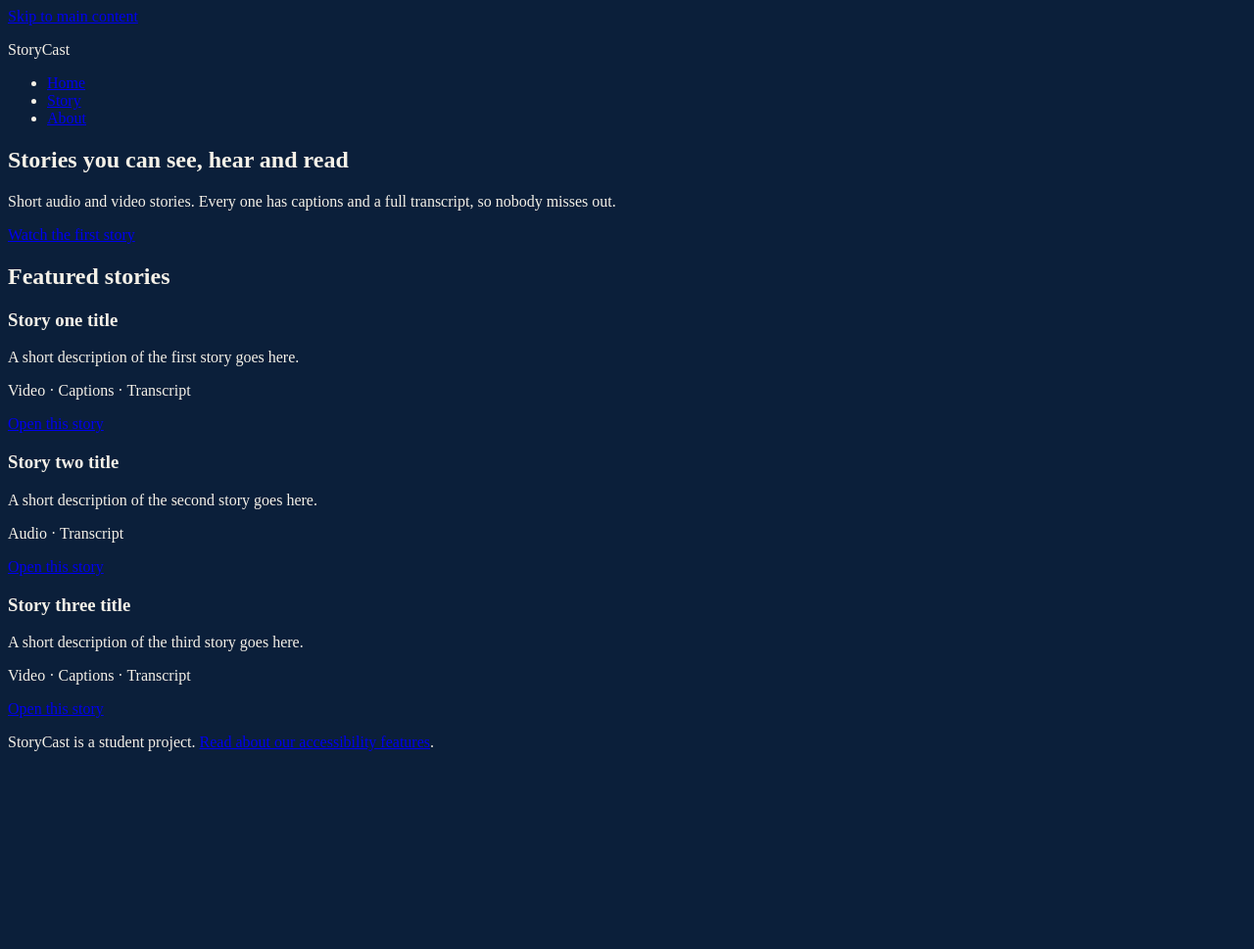
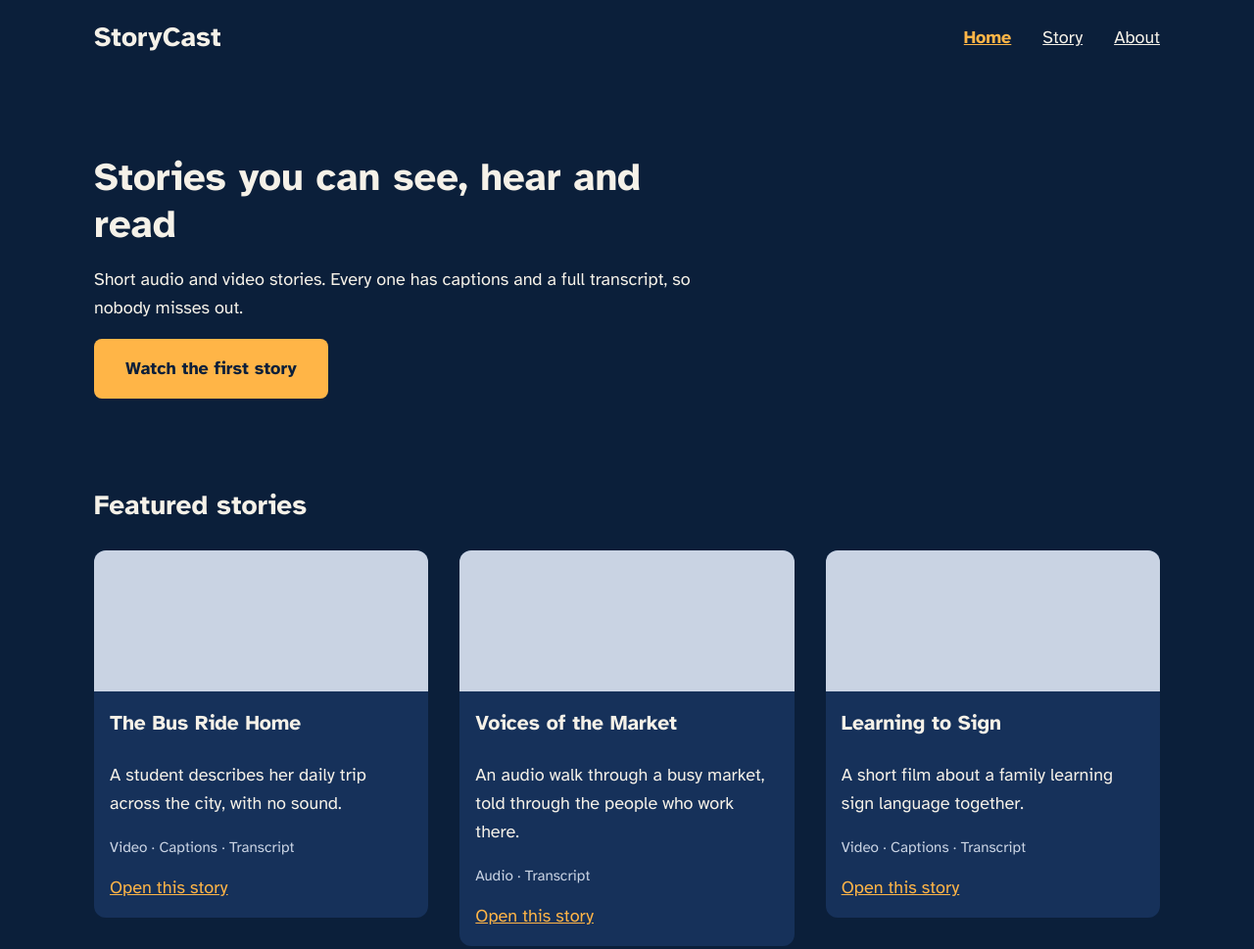
Before and after one commit to CherishHub0/storycast, a website: page index.html in a window 1280 px wide. Shown: the top 969 px of the page at 98% size. Before the commit the page ends 800 px from the top, so only its background shows below. Drawn offline with Linux system fonts and the light colour scheme.

Commit message:
Add Sass styling and story cards

```diff
--- a/index.html
+++ b/index.html
@@ -5,6 +5,7 @@
   <meta name="viewport" content="width=device-width, initial-scale=1">
   <title>StoryCast | Stories you can see, hear and read</title>
   <meta name="description" content="Short audio and video stories with captions and full transcripts.">
+  <link href="https://fonts.googleapis.com/css2?family=Atkinson+Hyperlegible:wght@400;700&display=swap" rel="stylesheet">
   <link rel="stylesheet" href="css/main.css">
 </head>
 <body>
@@ -35,26 +36,41 @@
 
       <div class="card-list">
 
+        <div class="card-box">
           <article class="card">
-          <h3>Story one title</h3>
-          <p>A short description of the first story goes here.</p>
+            <div class="thumb" aria-hidden="true"></div>
+            <div class="card-text">
+              <h3>The Bus Ride Home</h3>
+              <p>A student describes her daily trip across the city, with no sound.</p>
               <p class="meta">Video &middot; Captions &middot; Transcript</p>
               <a href="story/story-1.html">Open this story</a>
+            </div>
           </article>
+        </div>
 
+        <div class="card-box">
           <article class="card">
-          <h3>Story two title</h3>
-          <p>A short description of the second story goes here.</p>
+            <div class="thumb" aria-hidden="true"></div>
+            <div class="card-text">
+              <h3>Voices of the Market</h3>
+              <p>An audio walk through a busy market, told through the people who work there.</p>
               <p class="meta">Audio &middot; Transcript</p>
               <a href="story/story-1.html">Open this story</a>
+            </div>
           </article>
+        </div>
 
+        <div class="card-box">
           <article class="card">
-          <h3>Story three title</h3>
-          <p>A short description of the third story goes here.</p>
+            <div class="thumb" aria-hidden="true"></div>
+            <div class="card-text">
+              <h3>Learning to Sign</h3>
+              <p>A short film about a family learning sign language together.</p>
               <p class="meta">Video &middot; Captions &middot; Transcript</p>
               <a href="story/story-1.html">Open this story</a>
+            </div>
           </article>
+        </div>
 
       </div>
     </section>
--- a/sass/_spacing.scss
+++ b/sass/_spacing.scss
@@ -0,0 +1,6 @@
+// gaps and padding
+$space-s: 0.5rem;
+$space-m: 1rem;
+$space-l: 2rem;
+$space-xl: 4rem;
+$page-width: 70rem;
--- a/sass/_typography.scss
+++ b/sass/_typography.scss
@@ -0,0 +1,6 @@
+// fonts and text sizes
+$font: "Atkinson Hyperlegible", Arial, sans-serif;
+$size-base: 1.125rem;
+$size-big: 2.5rem;
+$size-med: 1.75rem;
+$line: 1.6;
--- a/sass/main.scss
+++ b/sass/main.scss
@@ -1,6 +1,163 @@
 @use "colors";
+@use "typography" as type;
+@use "spacing" as sp;
+
+* {
+  box-sizing: border-box;
+}
 
 body {
+  margin: 0;
   background: colors.$bg;
   color: colors.$text;
+  font-family: type.$font;
+  font-size: type.$size-base;
+  line-height: type.$line;
 }
+
+a {
+  color: colors.$accent;
+}
+
+// focus outline so keyboard users can see where they are
+:focus-visible {
+  outline: 3px solid colors.$accent;
+  outline-offset: 3px;
+}
+
+// skip link: hidden until you press Tab
+.skip {
+  position: absolute;
+  left: sp.$space-m;
+  top: -5rem;
+  background: colors.$accent;
+  color: colors.$bg;
+  padding: sp.$space-s sp.$space-m;
+  font-weight: bold;
+}
+.skip:focus {
+  top: sp.$space-m;
+}
+
+// header and nav
+.site-header {
+  display: flex;
+  justify-content: space-between;
+  align-items: center;
+  flex-wrap: wrap;
+  gap: sp.$space-m;
+  max-width: sp.$page-width;
+  margin: 0 auto;
+  padding: sp.$space-m;
+}
+
+.logo {
+  font-size: type.$size-med;
+  font-weight: bold;
+  margin: 0;
+}
+
+.nav-list {
+  display: flex;
+  gap: sp.$space-l;
+  list-style: none;
+  margin: 0;
+  padding: 0;
+}
+
+.nav-list a {
+  color: colors.$text;
+  padding: sp.$space-s 0;
+}
+
+.nav-list a[aria-current="page"] {
+  color: colors.$accent;
+  font-weight: bold;
+}
+
+// main area
+main {
+  max-width: sp.$page-width;
+  margin: 0 auto;
+  padding: sp.$space-m;
+}
+
+.hero {
+  padding: sp.$space-xl 0;
+  max-width: 40rem;
+}
+
+h1 {
+  font-size: type.$size-big;
+  line-height: 1.2;
+  margin: 0 0 sp.$space-m;
+}
+
+h2 {
+  font-size: type.$size-med;
+}
+
+.button {
+  display: inline-block;
+  background: colors.$accent;
+  color: colors.$bg;
+  font-weight: bold;
+  text-decoration: none;
+  padding: sp.$space-m sp.$space-l;
+  border-radius: 0.5rem;
+}
+
+// the cards, laid out with grid
+.card-list {
+  display: grid;
+  grid-template-columns: repeat(auto-fit, minmax(16rem, 1fr));
+  gap: sp.$space-l;
+}
+
+// the container query: the box is the container
+.card-box {
+  container-type: inline-size;
+}
+
+.card {
+  background: colors.$card;
+  border-radius: 0.75rem;
+  overflow: hidden;
+}
+
+.thumb {
+  height: 9rem;
+  background: colors.$muted;
+}
+
+.card-text {
+  padding: sp.$space-m;
+}
+
+.card h3 {
+  margin-top: 0;
+}
+
+.meta {
+  color: colors.$muted;
+  font-size: 0.95rem;
+}
+
+// when the box is wide enough, the picture goes beside the text
+@container (min-width: 28rem) {
+  .card {
+    display: flex;
+  }
+  .thumb {
+    width: 10rem;
+    height: auto;
+    flex-shrink: 0;
+  }
+}
+
+.site-footer {
+  max-width: sp.$page-width;
+  margin: 0 auto;
+  padding: sp.$space-l sp.$space-m;
+  border-top: 1px solid colors.$card;
+}
```
Also changed, not shown: css/main.css, 1 other file. Lines whose indentation alone changed are shown as unchanged.
